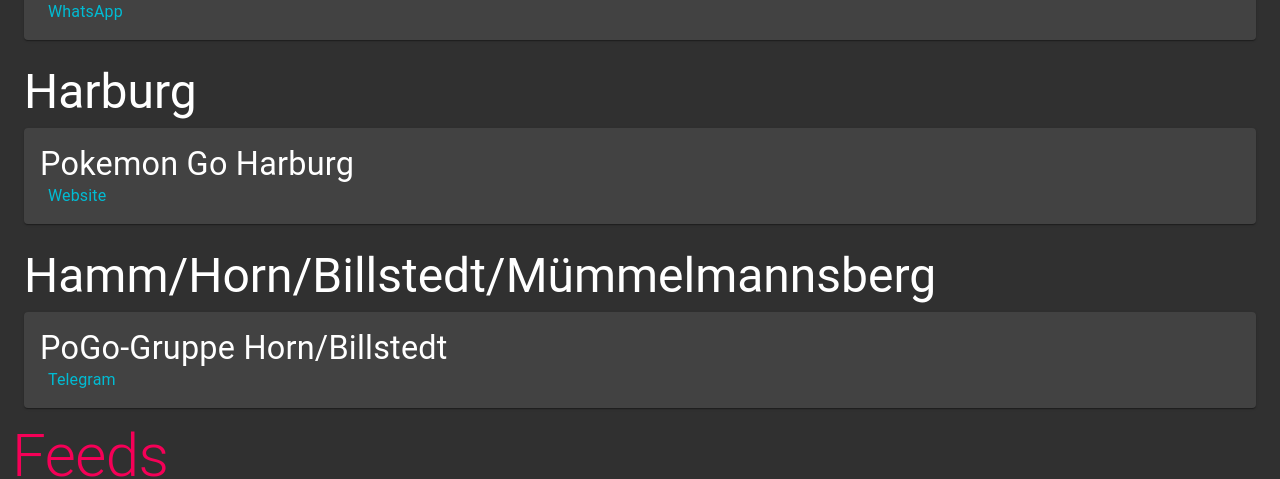
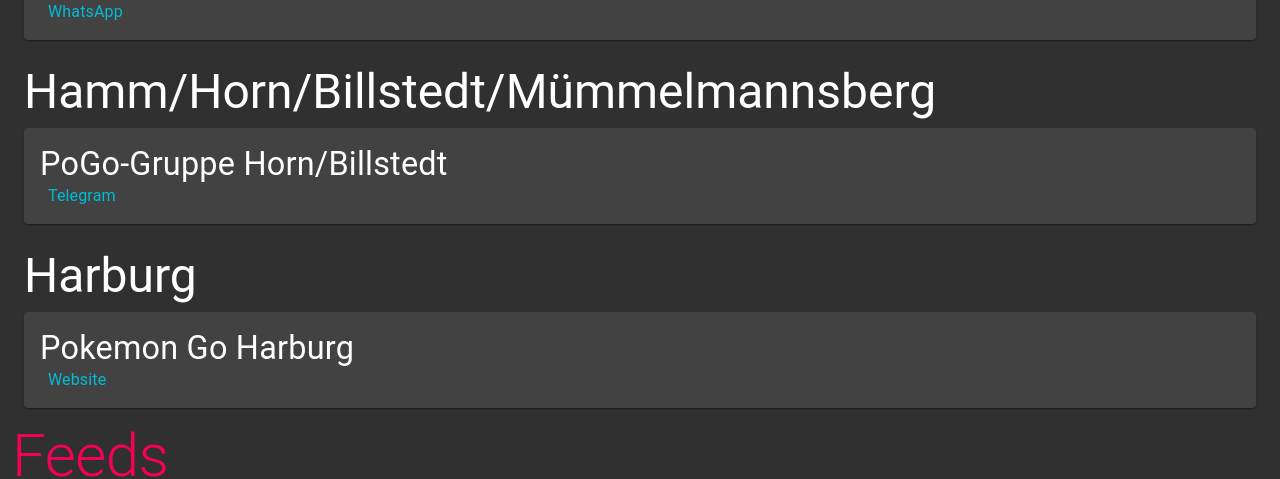
Before and after one commit to Flixbox/pogo, a React (Create React App) app: page / in a window 1280 px wide. Shown: the part 1632-2111 px from the top of the page. Built offline with nearby package versions, Linux system fonts and the light colour scheme.

Commit message:
moved harburg around

```diff
--- a/src/communityData.js
+++ b/src/communityData.js
@@ -68,6 +68,15 @@ const areas = [
         ],
     },
     {
+        title: 'Hamm/Horn/Billstedt/Mümmelmannsberg',
+        communities: [
+            {
+                title: 'PoGo-Gruppe Horn/Billstedt',
+                links: [{ title: 'Telegram', type: 'telegram', href: 'https://t.me/joinchat/AhpfkkgMzboWIJMguxUulg' }],
+            },
+        ],
+    },
+    {
         title: 'Harburg',
         communities: [
             {
@@ -76,14 +85,5 @@ const areas = [
             },
         ],
     },
-    {
-        title: 'Hamm/Horn/Billstedt/Mümmelmannsberg',
-        communities: [
-            {
-                title: 'PoGo-Gruppe Horn/Billstedt',
-                links: [{ title: 'Telegram', type: 'telegram', href: 'https://t.me/joinchat/AhpfkkgMzboWIJMguxUulg' }],
-            },
-        ],
-    },
 ]
 export default areas
```
